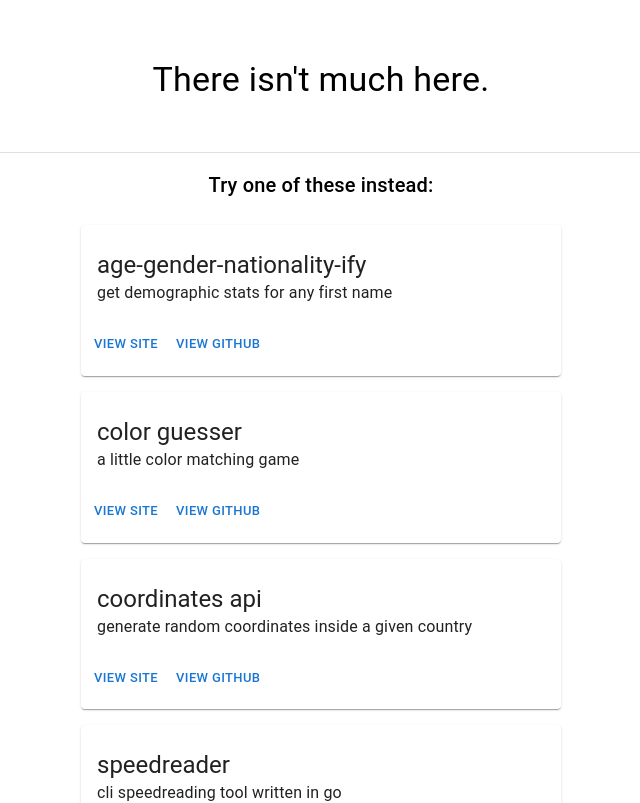
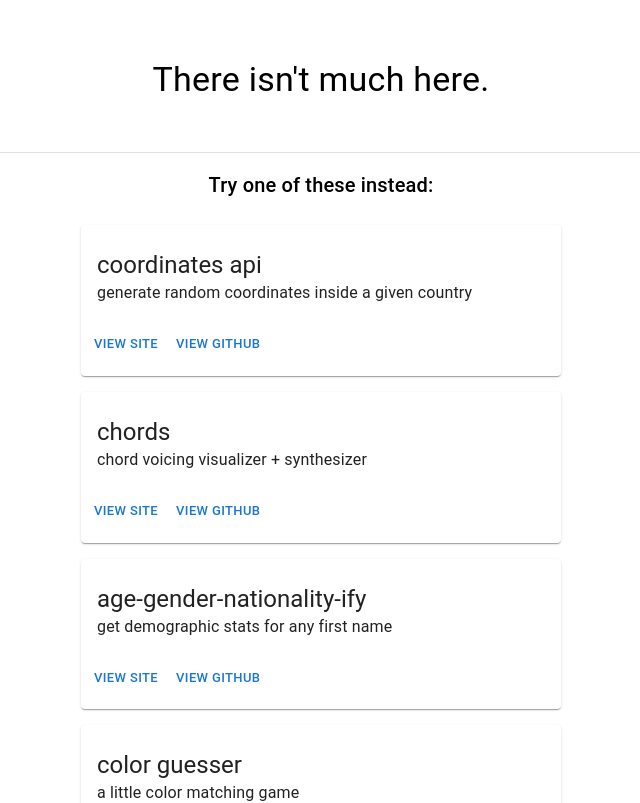
Before and after one commit to jonh-a/home, a React (Create React App) app: page / in a window 1280 px wide. Shown: the top 803 px of the page, without its empty margins (319-959 px from the left). Built offline with nearby package versions, Linux system fonts and the light colour scheme.

Commit message:
add chords site

```diff
--- a/package.json
+++ b/package.json
@@ -38,5 +38,8 @@
       "last 1 firefox version",
       "last 1 safari version"
     ]
+  },
+  "devDependencies": {
+    "@babel/plugin-proposal-private-property-in-object": "^7.21.11"
   }
 }
--- a/src/App.js
+++ b/src/App.js
@@ -32,6 +32,18 @@ const AppCard = styled(Card)`
 
 const sites = [
   {
+    title: 'coordinates api',
+    description: 'generate random coordinates inside a given country',
+    url: 'https://coordinates.usingthe.computer',
+    github: 'https://github.com/jonh-a/coordinates-api'
+  },
+  {
+    title: 'chords',
+    description: 'chord voicing visualizer + synthesizer',
+    url: 'https://chords.usingthe.computer',
+    github: 'https://github.com/jonh-a/chords'
+  },
+  {
     title: 'age-gender-nationality-ify',
     description: 'get demographic stats for any first name',
     url: 'https://agn.usingthe.computer',
@@ -42,12 +54,6 @@ const sites = [
     description: 'a little color matching game',
     url: 'https://color-guesser.usingthe.computer',
     github: 'https://github.com/jonh-a/color-guesser'
-  },
-  {
-    title: 'coordinates api',
-    description: 'generate random coordinates inside a given country',
-    url: 'https://coordinates.usingthe.computer',
-    github: 'https://github.com/jonh-a/coordinates-api'
   },
   {
     title: 'speedreader',
@@ -103,7 +109,6 @@ const AppItem = ({ app }) => (
   </Flexbox>
 )
 
-
 const App = () => (
   <Box>
     <Header variant='h4'>There isn't much here.</Header>
```
Also changed, not shown: 1 other file (tests, documents, lock files or other folders).
